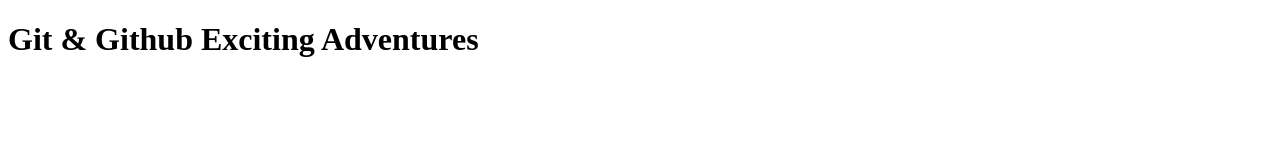
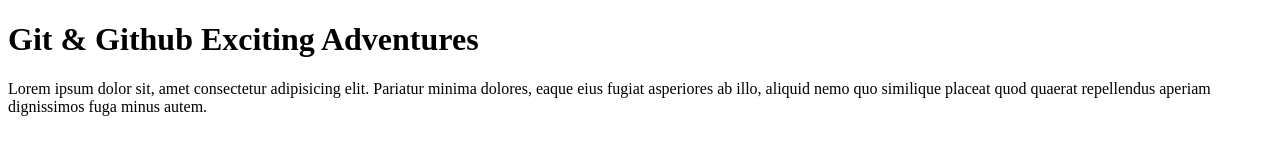
Before and after one commit to 0tieno/git-demo, a plain HTML site: page index.html in a window 1280 px wide. Drawn offline with Linux system fonts and the light colour scheme.

Commit message:
addded paragraph

```diff
--- a/index.html
+++ b/index.html
@@ -9,5 +9,6 @@
     <h1>
         Git & Github Exciting Adventures
     </h1>
+    <p>Lorem ipsum dolor sit, amet consectetur adipisicing elit. Pariatur minima dolores, eaque eius fugiat asperiores ab illo, aliquid nemo quo similique placeat quod quaerat repellendus aperiam dignissimos fuga minus autem.</p>
 </body>
 </html>
```
Also changed, not shown: 1 other file.
